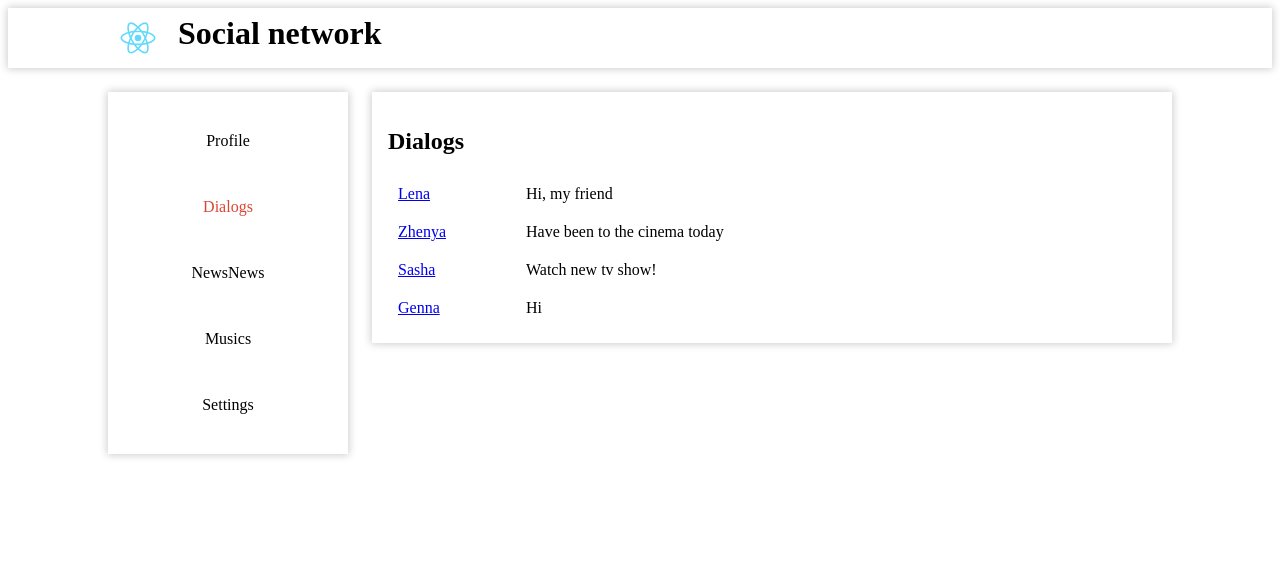
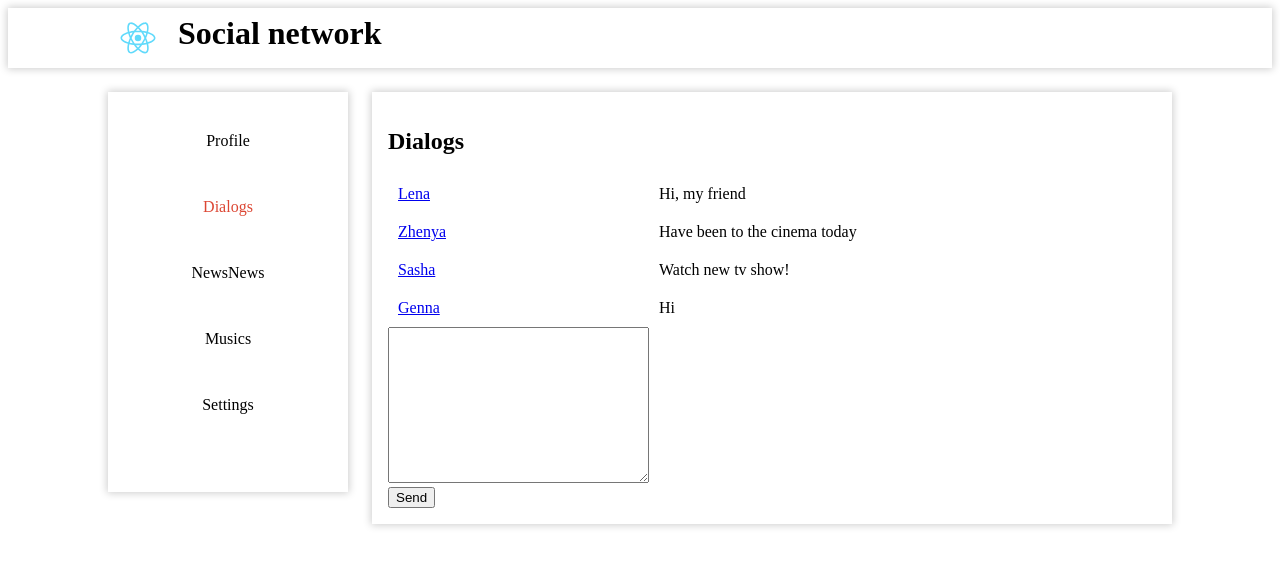
Before and after one commit to NastyaKurova/social-network, a React (Create React App) app: page /dialogs in a window 1280 px wide. Shown: the top 566 px of the page. Built offline with nearby package versions, Linux system fonts and the light colour scheme.

Commit message:
feat:  add logic to dialogs

```diff
--- a/src/App.js
+++ b/src/App.js
@@ -15,7 +15,7 @@ function App({state,dispatch}) {
                     <div className="wrapper-container-content">
                         <Routes>
                             <Route path="profile" exact element={<Profile profilePage={state.profilePage} dispatch={dispatch}/>}/>
-                            <Route path="dialogs" exact element={<Dialogs dialogsData={state.dialogsData} messagesData={state.messagesData}/>}/>
+                            <Route path="dialogs" exact element={<Dialogs dialogPage={state.dialogPage} dispatch={dispatch} />}/>
 
                         </Routes>
                     </div>
--- a/src/State/State.js
+++ b/src/State/State.js
@@ -1,8 +1,11 @@
 const ADD_POST='ADD-POST';
-const UPDATE_TEXT='UPDATE-TEXT'
+const UPDATE_POST_TEXT='UPDATE-POST-TEXT'
+const ADD_MESSAGE='ADD-MESSAGE'
+const UPDATE_MESSAGE_TEXT='UPDATE-MESSAGE-TEXT'
 
 const store={
     _state:{
+        dialogPage:{
             dialogsData : [
                 {id: 1, name: "Lena"},
                 {id: 2, name: "Zhenya"},
@@ -10,11 +13,14 @@ const store={
                 {id: 4, name: "Genna"},
             ],
             messagesData : [
-            {id: 2, text: "Hi, my friend"},
+                {id: 1, text: "Hi, my friend"},
                 {id: 2, text: "Have been to the cinema today"},
                 {id: 3, text: "Watch new tv show!"},
                 {id: 4, text: "Hi"},
             ],
+            newMessageText:'',
+        },
+
         profilePage:{
             postData : [
                 {id: 2, text: "Hi, my friend",likes:5},
@@ -31,7 +37,9 @@ const store={
     dispatch(action){
         switch (action.type){
             case ADD_POST: return this._addPost(this._state.profilePage.newPostText);
-            case UPDATE_TEXT: return this._updatePostText(action.text);
+            case UPDATE_POST_TEXT: return this._updatePostText(action.text);
+            case ADD_MESSAGE: return this._addMessage(this._state.dialogPage.newMessageText);
+            case UPDATE_MESSAGE_TEXT: return this._updateMessageText(action.text);
             default: return this._state;
         }
     },
@@ -44,6 +52,15 @@ const store={
         this._state.profilePage.newPostText = text
         this._callSubscriber(this._state)
     },
+    _addMessage(text){
+        const message =  {id: 1, text: text};
+        this._state.dialogPage.messagesData.push(message)
+        this._callSubscriber(this._state)
+    },
+    _updateMessageText(text){
+        this._state.dialogPage.newMessageText = text
+        this._callSubscriber(this._state)
+    },
     subscribe(observer){
         this._callSubscriber=observer;
     }
@@ -54,7 +71,13 @@ export function addPostAction(){
 return {type: ADD_POST}
 }
 export function updatePostTextAction(text){
-    return {type: UPDATE_TEXT, text: text}
+    return {type: UPDATE_POST_TEXT, text: text}
+}
+export function addMessageAction(text){
+    return {type: ADD_MESSAGE, text: text}
+}
+export function updateMessageTextAction(text){
+    return {type: UPDATE_MESSAGE_TEXT, text: text}
 }
 window.state = store._state
 export default store;
--- a/src/components/Dialogs/Dialogs.jsx
+++ b/src/components/Dialogs/Dialogs.jsx
@@ -2,20 +2,31 @@ import React from 'react';
 import styles from './Dialogs.module.scss';
 import {DialogItem} from "./DialogItem/DialogItem";
 import {Message} from "./Message/Message";
+import {addMessageAction, updateMessageTextAction} from "../../State/State";
 
 
-export const Dialogs = ({dialogsData,messagesData}) => {
+export const Dialogs = ({dialogPage, dispatch}) => {
+    const addMessage = () => {
+        return dispatch(addMessageAction())
+    }
+    const handleChange = (e) => {
+        return dispatch(updateMessageTextAction(e.target.value))
+    }
     return (
         <div className={styles.dialogsWrapper}>
             <h2>Dialogs</h2>
             <div className={styles.dialogs}>
                 <div className={styles.dialogItems}>
-                    {dialogsData.map(({id, name}) => <DialogItem id={id} name={name} key={id}/>)}
+                    {dialogPage.dialogsData.map(({id, name}) => <DialogItem id={id} name={name} key={id}/>)}
                 </div>
                 <div className={styles.dialogMessages}>
-                    {messagesData.map(({id, text}) => <Message text={text} key={id}/>)}
+                    {dialogPage.messagesData.map(({id, text}) => <Message text={text} key={id}/>)}
                 </div>
-
+                <div>
+                    <textarea name="" id="" cols="30" rows="10" value={dialogPage.newMessageText}
+                              onChange={handleChange}></textarea>
+                    <button onClick={addMessage}>Send</button>
+                </div>
             </div>
         </div>
     );
```
Lines whose indentation alone changed are shown as unchanged.
